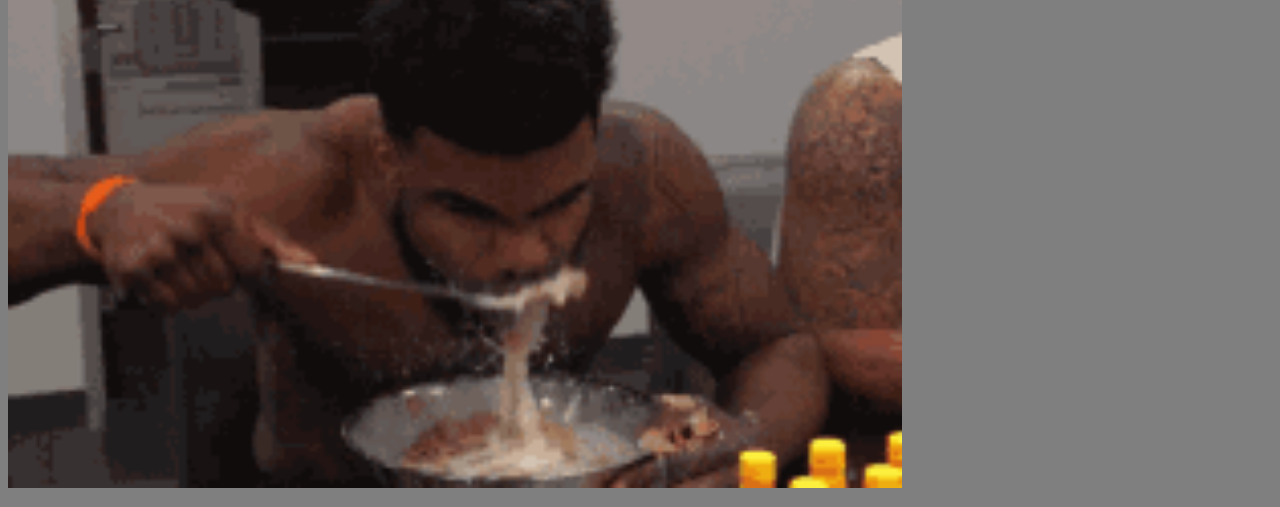
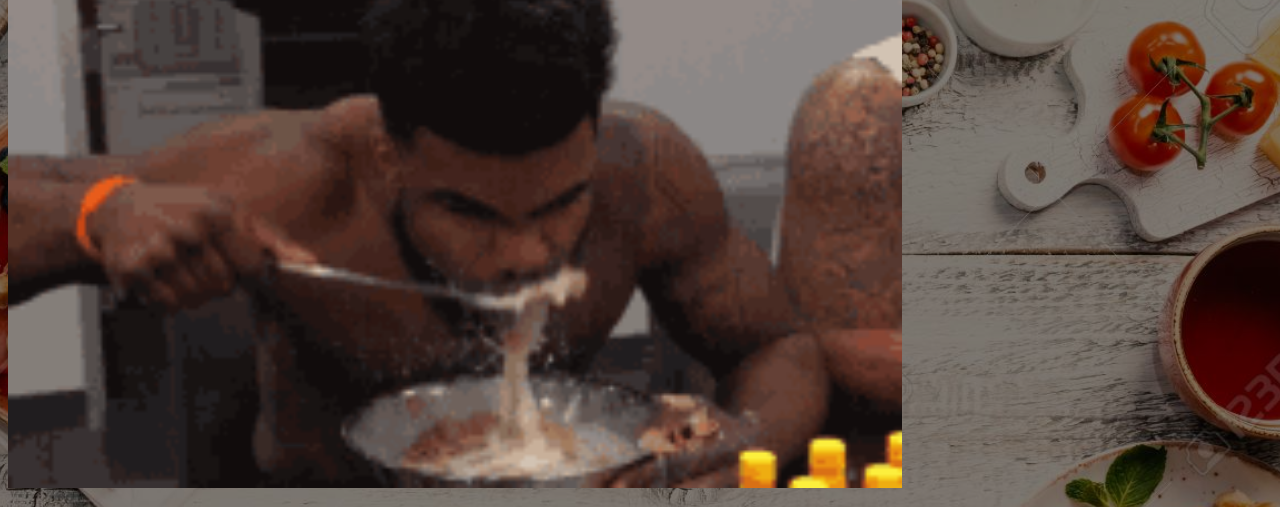
Before and after one commit to tjvinton1/assignment2, a plain HTML site: page index.html in a window 1280 px wide. Shown: the part 124-631 px from the top of the page. Drawn offline with Linux system fonts and the light colour scheme.

```diff
--- a/css/styles.css
+++ b/css/styles.css
@@ -4,8 +4,7 @@
 }
 
 body {
-    background-image: linear-gradient(rgba(0,0,0,.5), rgba(0,0,0,.5));
-/*    background-image: linear-gradient(rgba(0,0,0,0.5), rgba(0,0,0,0.5)), url("../images/table.jpg");*/
+    background-image: linear-gradient(rgba(0,0,0,0.5), rgba(0,0,0,0.5)), url("../images/table.jpg");
     background-size: cover;
     background-position: center;
     min-height: 100vh;
```
